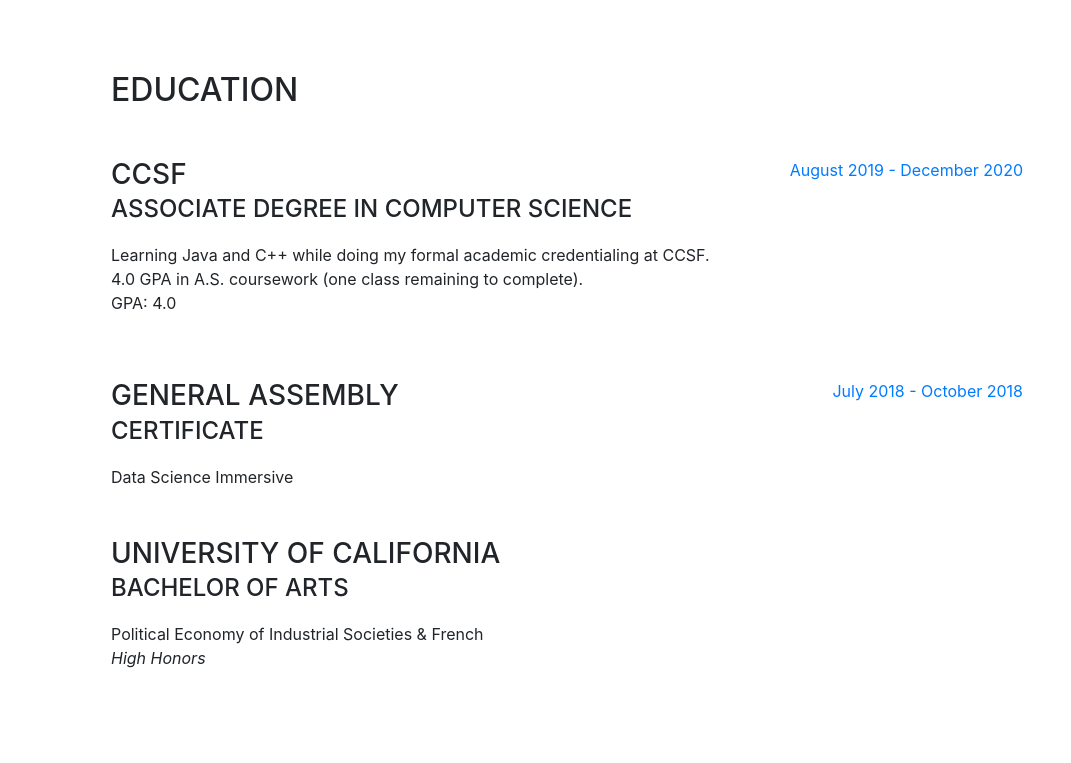
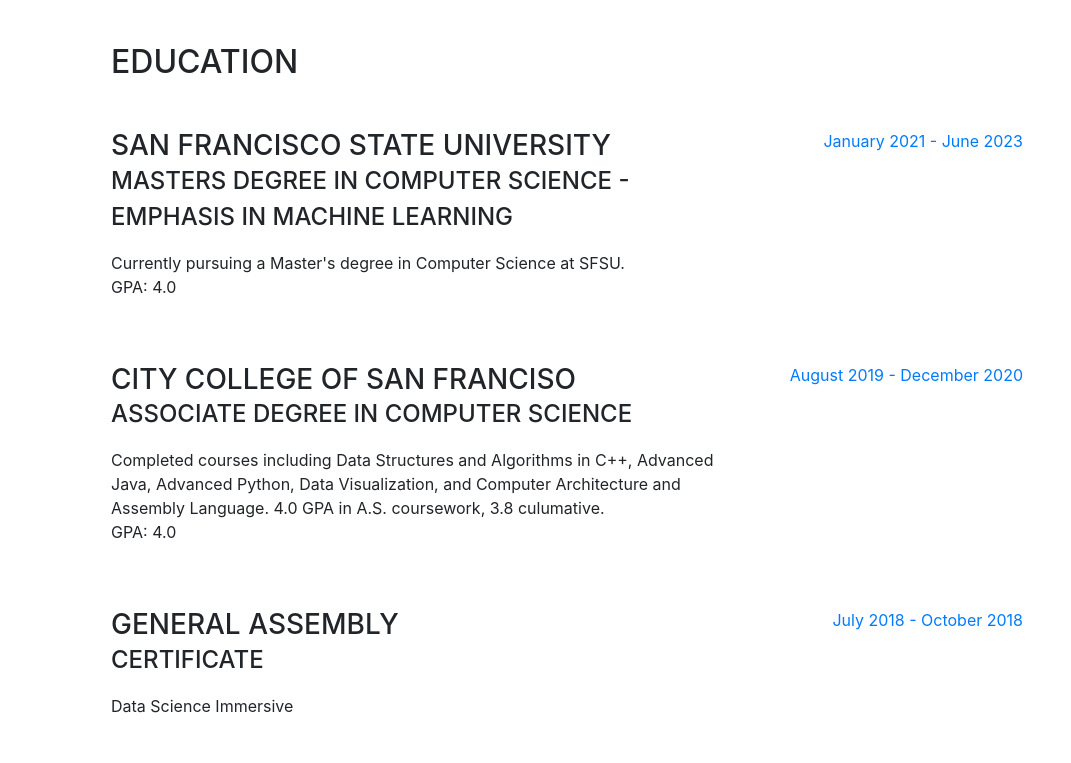
Before and after one commit to chrishuber/chrishuber.github.io, a website with bundled scripts: page index.html in a window 1280 px wide. Shown: the part 2260-3023 px from the top of the page, without its empty margins (209-1280 px from the left). Built offline with nearby package versions, Linux system fonts and the light colour scheme; files whose address does not match are found by name; a web font is replaced by a local one.

Commit message:
Updating education and skills.

```diff
--- a/index.html
+++ b/index.html
@@ -166,14 +166,31 @@
 
           <div class="resume-item d-flex flex-column flex-md-row mb-5">
             <div class="resume-content mr-auto">
-              <h3 class="mb-0">CCSF</h3>
+              <h3 class="mb-0">San Francisco State University</h3>
+              <div class="subheading mb-3">Masters Degree in Computer Science - Emphasis in Machine Learning</div>
+              <div>
+                Currently pursuing a Master's degree in Computer Science at SFSU.
+              </div>
+              <!--
+              <div>Placeholder</div>
+              -->
+              <p>GPA: 4.0</p>
+            </div>
+            <div class="resume-date text-md-right">
+              <span class="text-primary">January 2021 - June 2023</span>
+            </div>
+          </div>
+
+          <div class="resume-item d-flex flex-column flex-md-row mb-5">
+            <div class="resume-content mr-auto">
+              <h3 class="mb-0">City College of San Franciso</h3>
               <div class="subheading mb-3">Associate Degree in Computer Science</div>
               <div>
-                Learning Java and C++ while doing my formal academic credentialing at CCSF. 4.0 GPA in A.S. coursework (one class remaining to complete).
+                Completed courses including Data Structures and Algorithms in C++, Advanced Java, Advanced Python,
+                Data Visualization, and Computer Architecture and Assembly Language. 4.0 GPA in A.S. coursework, 3.8 culumative.
               </div>
               <!--
-              <div>Capstone Project: <a href="https://github.com/chrishuber/" target="_blank">Edible Wild Mushrooms in the Greater Bay Area</a></div>
-              <div>Project: <a href="https://github.com/chrishuber/west-nile-virus" target="_blank">West Nile Virus</a></div>
+              <div>Placeholder</div>
               -->
               <p>GPA: 4.0</p>
             </div>
@@ -239,11 +256,15 @@
             <div class="subheading mb-3" style="color:darkgreen;">Programming Languages</div>
             <ul>
               <li>Python</li>
+              <li>Java</li>
+              <li>C++</li>
+              <li>C</li>
+              <li>Assembly (MIPS)</li>
               <li>SQL</li>
               <li>Ruby</li>
               <li>PHP</li>
               <li>Javascript</li>
-              <li>Scala/Spark</li>
+              <li>HTML</li>
               <li>JSON</li>
             </ul>
           </td>
```
